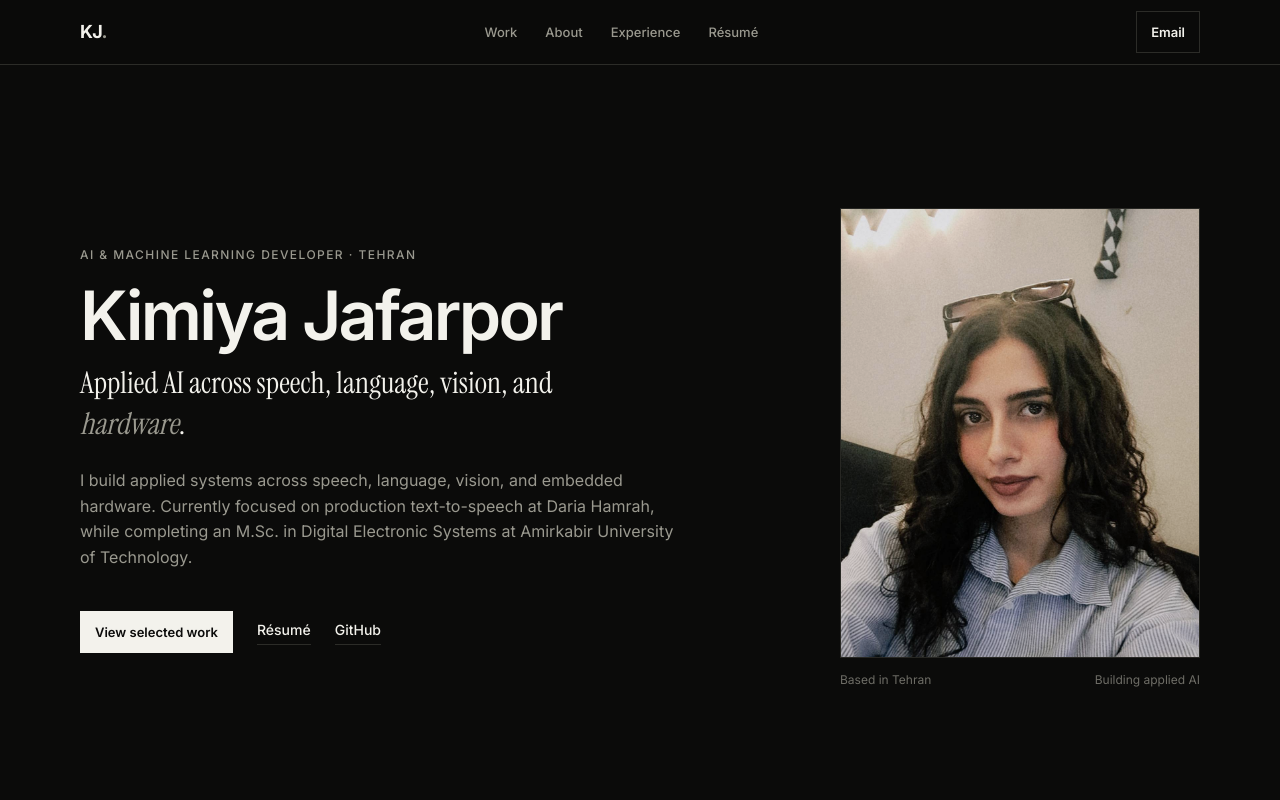
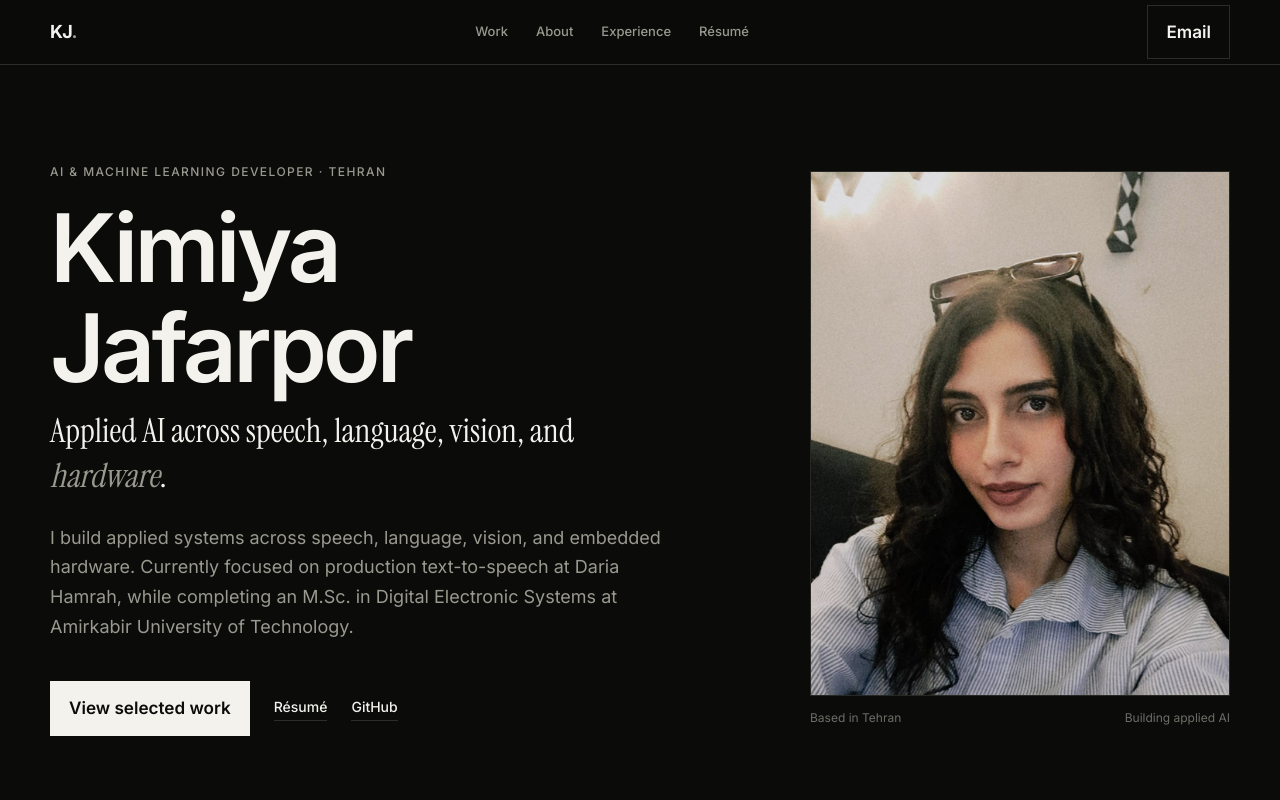
Before and after one commit to kimiya1991/portfolio, a Next.js app: page / in a window 1280 px wide. Shown: the top 800 px of the page. Built offline with nearby package versions, Linux system fonts and the light colour scheme.

Commit message:
Fix GitHub Pages image path and increase type size

```diff
--- /dev/null
+++ b/app/base-path.ts
@@ -0,0 +1,6 @@
+export const basePath = process.env.NEXT_PUBLIC_BASE_PATH ?? "";
+
+export function withBase(path: string) {
+  const normalized = path.startsWith("/") ? path : `/${path}`;
+  return `${basePath}${normalized}`;
+}
--- a/app/globals.css
+++ b/app/globals.css
@@ -19,15 +19,21 @@
 
 * { box-sizing: border-box; }
 
-html { scroll-behavior: smooth; }
+html {
+  scroll-behavior: smooth;
+  font-size: 18px;
+  -webkit-text-size-adjust: 100%;
+  text-size-adjust: 100%;
+}
 
 body {
   margin: 0;
+  min-width: 320px;
   background: var(--bg);
   color: var(--text);
   font-family: var(--font-sans), ui-sans-serif, system-ui, sans-serif;
-  font-size: 16px;
-  line-height: 1.6;
+  font-size: 1rem;
+  line-height: 1.65;
 }
 
 a { color: inherit; text-decoration: none; }
@@ -47,7 +53,7 @@ h1, h2, h3, p, figure { margin: 0; }
 }
 
 .shell {
-  width: min(1120px, calc(100% - 48px));
+  width: min(1180px, calc(100% - 48px));
   margin-inline: auto;
 }
 
@@ -112,8 +118,8 @@ h1, h2, h3, p, figure { margin: 0; }
   align-items: center;
   justify-content: center;
   border: 1px solid var(--line);
-  padding: 10px 14px;
-  font-size: 13px;
+  padding: 12px 18px;
+  font-size: 0.95rem;
   font-weight: 600;
   transition: background 0.2s ease, color 0.2s ease, border-color 0.2s ease;
 }
@@ -173,14 +179,14 @@ h1, h2 {
   line-height: 1.05;
 }
 
-h1 { font-size: clamp(40px, 6vw, 68px); margin: 16px 0 12px; }
-h2 { font-size: clamp(32px, 4.4vw, 48px); margin: 12px 0 0; }
-h3 { font-size: 22px; letter-spacing: -0.03em; font-weight: 600; }
+h1 { font-size: clamp(2.75rem, 8vw, 5.25rem); margin: 16px 0 12px; }
+h2 { font-size: clamp(2.1rem, 5vw, 3.4rem); margin: 12px 0 0; }
+h3 { font-size: 1.5rem; letter-spacing: -0.03em; font-weight: 600; }
 em { font-family: var(--font-serif), Georgia, serif; font-style: italic; font-weight: 400; color: var(--text-muted); }
 
 .lede {
   font-family: var(--font-serif), Georgia, serif;
-  font-size: clamp(22px, 2.4vw, 30px);
+  font-size: clamp(1.4rem, 2.6vw, 2rem);
   line-height: 1.35;
   max-width: 18em;
 }
@@ -219,7 +225,7 @@ em { font-family: var(--font-serif), Georgia, serif; font-style: italic; font-we
 
 .portrait {
   justify-self: end;
-  width: min(100%, 360px);
+  width: min(100%, 420px);
 }
 
 .portrait img {
@@ -284,7 +290,7 @@ em { font-family: var(--font-serif), Georgia, serif; font-style: italic; font-we
   color: var(--text);
 }
 
-.case h3 { margin: 20px 0 24px; font-size: clamp(24px, 3vw, 34px); }
+.case h3 { margin: 20px 0 24px; font-size: clamp(1.6rem, 3vw, 2.25rem); }
 
 .caseBody {
   display: grid;
@@ -349,7 +355,7 @@ em { font-family: var(--font-serif), Georgia, serif; font-style: italic; font-we
 }
 
 .aboutCopy { display: grid; gap: var(--space-2); padding-top: 8px; }
-.aboutCopy .lead { color: var(--text); font-size: 22px; line-height: 1.45; max-width: 22em; }
+.aboutCopy .lead { color: var(--text); font-size: 1.4rem; line-height: 1.45; max-width: 22em; }
 
 .facts {
   display: grid;
--- a/app/layout.tsx
+++ b/app/layout.tsx
@@ -1,4 +1,4 @@
-import type { Metadata } from "next";
+import type { Metadata, Viewport } from "next";
 import { Instrument_Serif, Inter } from "next/font/google";
 import { Nav } from "./components/nav";
 import { site } from "./data";
@@ -8,6 +8,7 @@ const inter = Inter({
   subsets: ["latin"],
   variable: "--font-sans",
   display: "swap",
+  adjustFontFallback: false,
 });
 
 const serif = Instrument_Serif({
@@ -16,7 +17,13 @@ const serif = Instrument_Serif({
   style: ["normal", "italic"],
   variable: "--font-serif",
   display: "swap",
+  adjustFontFallback: false,
 });
+
+export const viewport: Viewport = {
+  width: "device-width",
+  initialScale: 1,
+};
 
 export const metadata: Metadata = {
   metadataBase: new URL(site.url),
--- a/app/page.tsx
+++ b/app/page.tsx
@@ -1,4 +1,5 @@
-import Image from "next/image";
+import Link from "next/link";
+import { withBase } from "./base-path";
 import { caseStudies, education, experience, otherWork, site, skills } from "./data";
 
 export default function Home() {
@@ -18,22 +19,20 @@ export default function Home() {
             <a className="primary" href="#work">
               View selected work
             </a>
-            <a className="textLink" href="/resume/">
+            <Link className="textLink" href="/resume/">
               Résumé
-            </a>
+            </Link>
             <a className="textLink" href={site.github} target="_blank" rel="noreferrer">
               GitHub
             </a>
           </div>
         </div>
         <figure className="portrait">
-          <Image
-            src="/kimiya.jpg"
+          <img
+            src={withBase("/kimiya.jpg")}
             alt="Portrait of Kimiya Jafarpor"
             width={720}
             height={900}
-            priority
-            sizes="(max-width: 850px) 70vw, 360px"
           />
           <figcaption>
             Based in {site.location}
@@ -230,7 +229,7 @@ export default function Home() {
             </a>
           </div>
           <div className="socials">
-            <a href="/resume/">Résumé</a>
+            <Link href="/resume/">Résumé</Link>
             <a href={site.github} target="_blank" rel="noreferrer">
               GitHub
             </a>
--- a/next.config.ts
+++ b/next.config.ts
@@ -2,13 +2,16 @@ import type { NextConfig } from "next";
 
 const repository = "portfolio";
 const isGitHubActions = process.env.GITHUB_ACTIONS === "true";
+const basePath = isGitHubActions ? `/${repository}` : "";
 
 const nextConfig: NextConfig = {
   output: "export",
   trailingSlash: true,
   images: { unoptimized: true },
-  basePath: isGitHubActions ? `/${repository}` : "",
-  assetPrefix: isGitHubActions ? `/${repository}/` : "",
+  basePath,
+  env: {
+    NEXT_PUBLIC_BASE_PATH: basePath,
+  },
   turbopack: { root: process.cwd() },
 };
 
```
